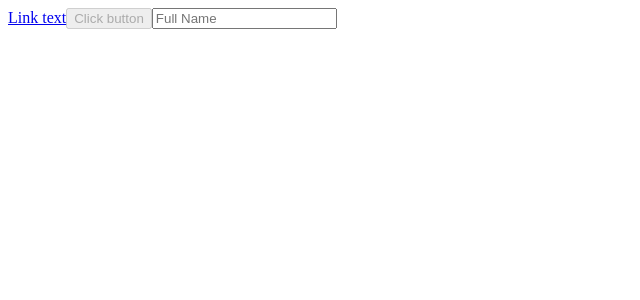
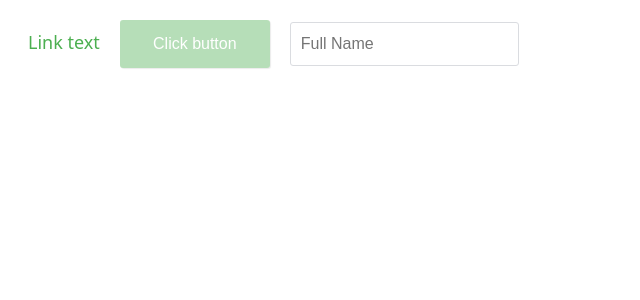
Before and after one commit to home2ego/react-ui-kit, a React (Vite) app: page / in a window 1280 px wide. Shown: the top 300 px of the page, without its empty margins (0-640 px from the left). Built offline with nearby package versions, Linux system fonts and the light colour scheme.

Commit message:
add styles

```diff
--- a/index.html
+++ b/index.html
@@ -4,6 +4,7 @@
     <meta charset="UTF-8" />
     <meta name="viewport" content="width=device-width, initial-scale=1.0" />
     <title>UI Kit</title>
+    <link rel="stylesheet" href="/src/index.css" />
   </head>
   <body>
     <div id="root"></div>
--- a/src/index.css
+++ b/src/index.css
@@ -0,0 +1,49 @@
+:root {
+  --primary: #4caf50;
+  --secondary: #ffc107;
+  --light-gray: #dadce0;
+
+  font-family: system-ui, sans-serif;
+  font-size: 18px;
+}
+
+.ui-link {
+  text-decoration: none;
+  color: var(--primary);
+}
+
+.ui-container {
+  width: 80%;
+  margin: 0 auto;
+}
+
+.ui-textfield {
+  padding: 12px 10px;
+  border-radius: 3px;
+  border: 1px solid var(--light-gray);
+  font-size: 16px;
+}
+
+.ui-button {
+  background-color: var(--primary);
+  color: white;
+  border: 0;
+  padding: 15px 20px;
+  min-width: 150px;
+  font-size: 16px;
+  border-radius: 3px;
+  cursor: pointer;
+  transition: opacity 200ms ease-out;
+  box-shadow: 1px 1px 1px rgba(0, 0, 0, 0.2);
+}
+.ui-button:hover {
+  opacity: 0.8;
+}
+.ui-button:disabled {
+  opacity: 0.4;
+  cursor: disabled;
+}
+
+[class^='ui-'] {
+  margin: 10px;
+}
```
